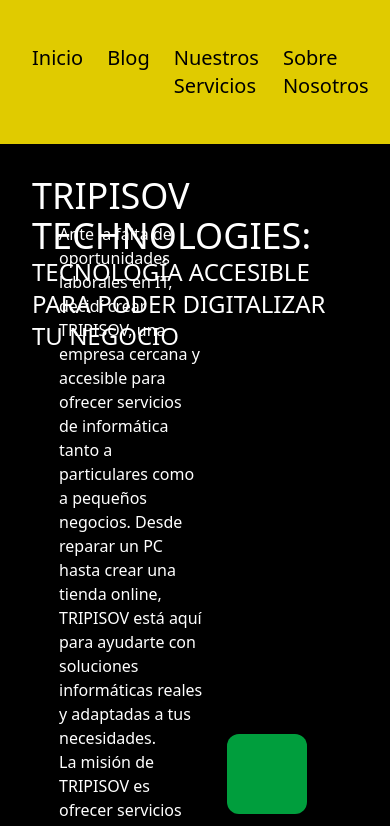
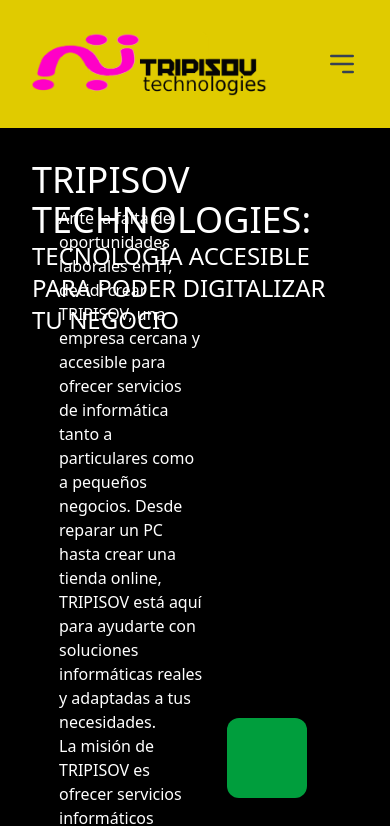
Before and after one commit to maxder1902/tripisov, a Vue app: page / in a window 390 px wide. Shown: the top 826 px of the page. Built offline with nearby package versions, Linux system fonts and the light colour scheme.

Commit message:
Update Navbar.vue

```diff
--- a/src/components/Navbar.vue
+++ b/src/components/Navbar.vue
@@ -1,19 +1,56 @@
 <template>
-    <div class="navbar flex justify-between items-center px-8 py-4 bg-white">
+  <nav class="navbar flex items-center justify-between px-8 py-4 bg-white shadow-md">
     <!-- Logo -->
     <div class="logo-container">
       <router-link to="/">
-          <img src="/src/assets/tripisov_logo.png" alt="Tripisov Logo" class="h-20" />
+        <img src="/src/assets/tripisov_logo.png" alt="Tripisov Logo" class="h-16 md:h-20" />
       </router-link>
     </div>
 
-      <!-- Menú -->
-      <div class="menu-container flex gap-6 text-lg">
+    <!-- Botón Menú (Móvil) -->
+    <button
+      @click="isOpen = !isOpen"
+      class="md:hidden text-gray-700 focus:outline-none"
+    >
+      <svg v-if="!isOpen" class="w-8 h-8" fill="none" stroke="currentColor" viewBox="0 0 24 24" xmlns="http://www.w3.org/2000/svg">
+        <path stroke-linecap="round" stroke-linejoin="round" stroke-width="2" d="M4 6h16M4 12h16m-7 6h7"></path>
+      </svg>
+      <svg v-else class="w-8 h-8" fill="none" stroke="currentColor" viewBox="0 0 24 24" xmlns="http://www.w3.org/2000/svg">
+        <path stroke-linecap="round" stroke-linejoin="round" stroke-width="2" d="M6 18L18 6M6 6l12 12"></path>
+      </svg>
+    </button>
+
+    <!-- Menú Desktop -->
+    <div class="hidden md:flex gap-6 text-lg">
       <router-link to="/" class="link">Inicio</router-link>
       <router-link to="/blog" class="link">Blog</router-link>
       <router-link to="/servicios" class="link">Nuestros Servicios</router-link>
       <router-link to="/sobre-nosotros" class="link">Sobre Nosotros</router-link>
       <router-link to="/contacto" class="link">Contacto</router-link>
     </div>
+
+    <!-- Menú Móvil (Desplegable) -->
+    <div
+      v-if="isOpen"
+      class="absolute top-20 left-0 w-full bg-white shadow-md md:hidden transition-all duration-300"
+    >
+      <div class="flex flex-col items-center gap-4 py-4">
+        <router-link to="/" class="link" @click="isOpen = false">Inicio</router-link>
+        <router-link to="/blog" class="link" @click="isOpen = false">Blog</router-link>
+        <router-link to="/servicios" class="link" @click="isOpen = false">Nuestros Servicios</router-link>
+        <router-link to="/sobre-nosotros" class="link" @click="isOpen = false">Sobre Nosotros</router-link>
+        <router-link to="/contacto" class="link" @click="isOpen = false">Contacto</router-link>
       </div>
+    </div>
+  </nav>
 </template>
+
+<script setup>
+import { ref } from 'vue';
+
+const isOpen = ref(false);
+</script>
+
+<style scoped>
+
+</style>
```
Lines whose indentation alone changed are shown as unchanged.
